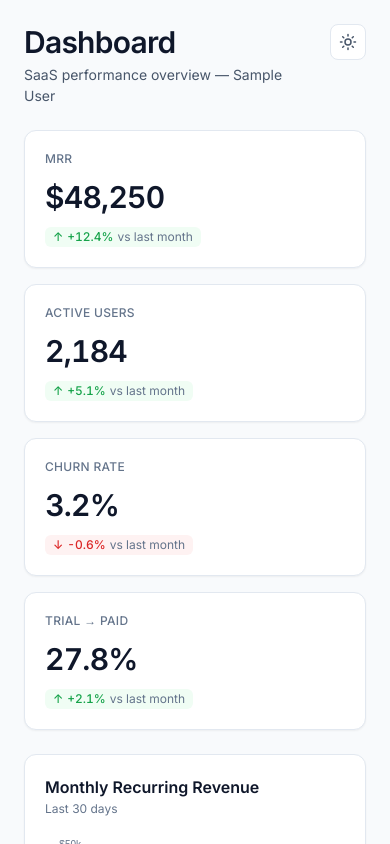
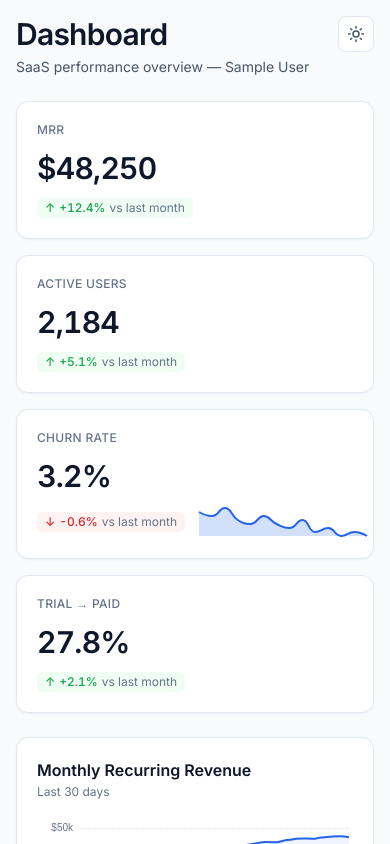
Before and after one commit to nholitsyn-hash/SaaSDashboard, a Next.js app: page /dashboard in a window 390 px wide. Shown: the top 844 px of the page. Built offline with nearby package versions, Linux system fonts and the light colour scheme; no server answers; sample sign-in values are in the browser's storage.

Commit message:
media breakpoints

```diff
--- a/src/app/dashboard/page.tsx
+++ b/src/app/dashboard/page.tsx
@@ -23,7 +23,7 @@ export default async function DashboardPage() {
   }
 
   return (
-    <main className="min-h-screen bg-bg-base p-6 lg:p-8">
+    <main className="min-h-screen bg-bg-base p-4 sm:p-6 lg:p-8">
       <div className="mx-auto max-w-7xl space-y-6">
         <header className="flex items-start justify-between gap-4">
           <div className="flex flex-col gap-1">
--- a/src/shared/ui/DataTable/DataTable.tsx
+++ b/src/shared/ui/DataTable/DataTable.tsx
@@ -74,7 +74,7 @@ export function DataTable<T>({
       `}
     >
       {toolbar && (
-        <div className="flex items-center justify-between gap-3 border-b border-border-default px-5 py-3">
+        <div className="flex flex-wrap items-center justify-between gap-3 border-b border-border-default px-5 py-3">
           {toolbar}
         </div>
       )}
--- a/src/shared/ui/KpiCard/KpiCard.tsx
+++ b/src/shared/ui/KpiCard/KpiCard.tsx
@@ -83,7 +83,7 @@ export function KpiCard({
       </div>
 
       {(delta || sparkline) && (
-        <footer className="flex items-center justify-between gap-3 @sm:gap-4">
+        <footer className="flex items-center justify-between gap-3">
           {delta && (
             <span
               className={`
@@ -96,14 +96,14 @@ export function KpiCard({
               <span aria-hidden>{trendArrow[delta.trend]}</span>
               <span>{delta.value}</span>
               {delta.label && (
-                <span className="text-text-tertiary font-normal">
+                <span className="text-text-tertiary font-normal hidden @[220px]:inline">
                   {delta.label}
                 </span>
               )}
             </span>
           )}
           {sparkline && (
-            <div className="flex-1 min-w-0 h-8 hidden @sm:block">
+            <div className="flex-1 min-w-0 h-8">
               {sparkline}
             </div>
           )}
--- a/src/widgets/recent-signups-table/RecentSignupsTable.tsx
+++ b/src/widgets/recent-signups-table/RecentSignupsTable.tsx
@@ -77,7 +77,7 @@ export function RecentSignupsTable() {
           <h3 className="text-sm font-semibold text-text-primary">
             Recent Signups
           </h3>
-          <div className="w-64">
+          <div className="w-full sm:w-64">
             <Input placeholder="Filter by name or email…" />
           </div>
         </>
```
